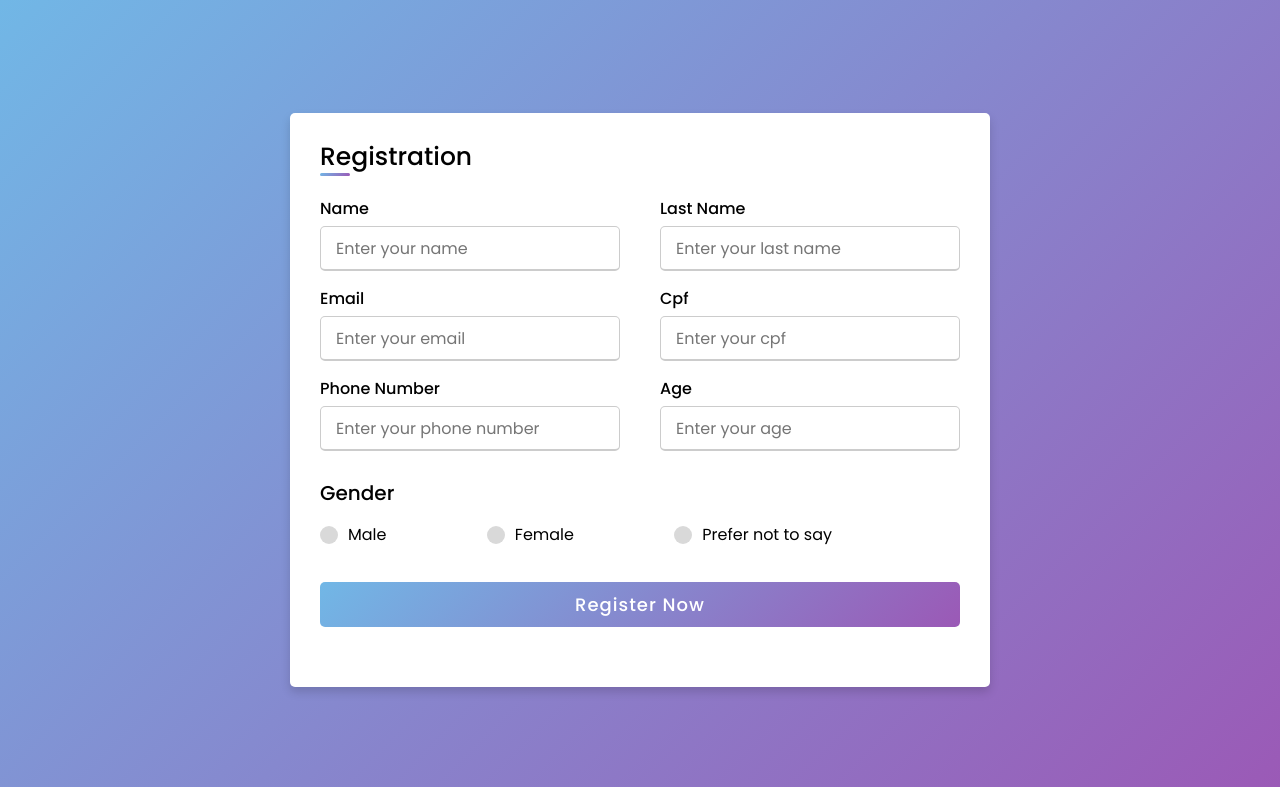
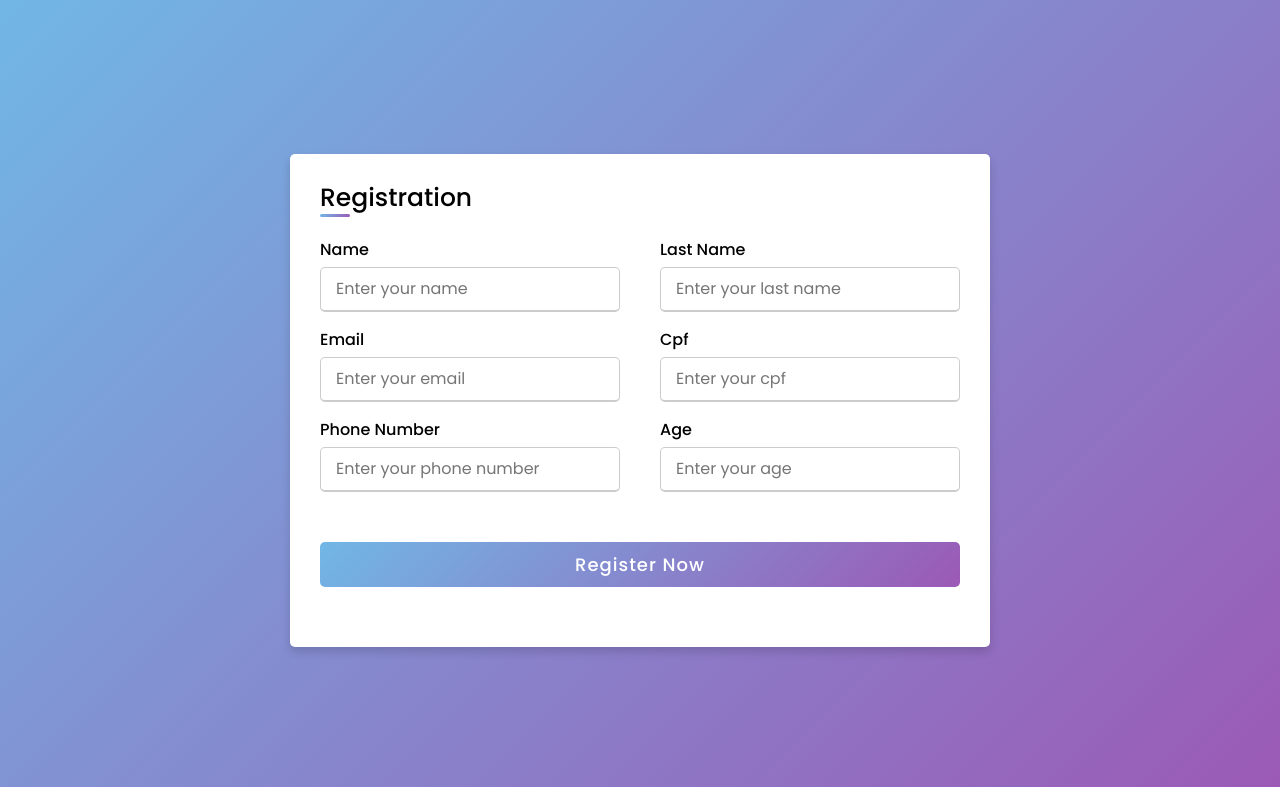
Before and after one commit to thalesteo1995/cadastro_django_mongo, a Django app: template cadastro/templates/cadastro.html in a window 1280 px wide. Shown: the top 787 px of the page. Run offline with Django 4.2, Linux system fonts and the light colour scheme; the template is opened without the code that fills it, so the values that code supplies are empty.

Commit message:
chore: refatora formulário

```diff
--- a/cadastro/models.py
+++ b/cadastro/models.py
@@ -7,4 +7,3 @@ class Register(forms.Form):
     cpf = forms.IntegerField()
     phone_number = forms.IntegerField()
     age = forms.IntegerField()
-    gender = forms.ChoiceField()
--- a/cadastro/tasks.py
+++ b/cadastro/tasks.py
@@ -7,7 +7,6 @@ def process_register(form_data):
     cpf = form_data["cpf"]
     phone_number = form_data["phone_number"]
     age = form_data["age"]
-    gender = form_data["gender"]
 
 @shared_task
 def task_process_register(form_data):
--- a/cadastro/templates/cadastro.html
+++ b/cadastro/templates/cadastro.html
@@ -39,26 +39,6 @@
             <input type="text" class="form-control" placeholder="Enter your age" name="age" required>
           </div>
         </div>
-        <div class="gender-details">
-          <input type="radio" name="gender" id="dot-1">
-          <input type="radio" name="gender" id="dot-2">
-          <input type="radio" name="gender" id="dot-3">
-          <span class="gender-title">Gender</span>
-          <div class="category">
-            <label for="dot-1">
-            <span class="dot one"></span>
-            <span class="gender">Male</span>
-          </label>
-          <label for="dot-2">
-            <span class="dot two"></span>
-            <span class="gender">Female</span>
-          </label>
-          <label for="dot-3">
-            <span class="dot three"></span>
-            <span class="gender">Prefer not to say</span>
-            </label>
-          </div>
-        </div>
         <div class="button">
           <input type="submit" value="Register Now">
         </div>
--- a/cadastro/views.py
+++ b/cadastro/views.py
@@ -12,7 +12,6 @@ def cadastro(request):
         "cpf": register["cpf"].value(),
         "phone_number": register["phone_number"].value(),
         "age": register["age"].value(),
-        "gender": register["gender"].value(),
     }
 
     print(form_data)
```
